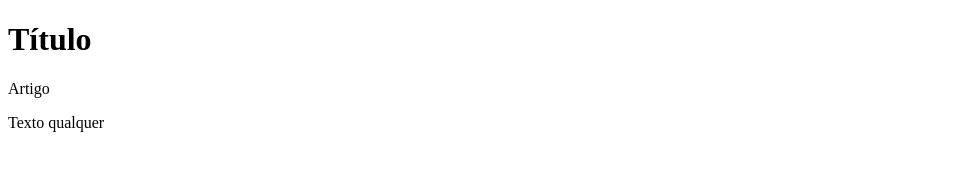
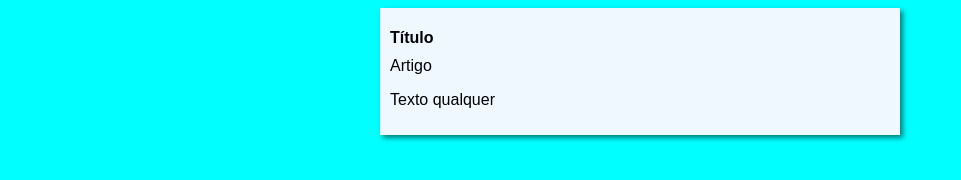
Before and after one commit to WelingtonPanzarini/aula-071023, a plain HTML site: page index.html in a window 1280 px wide. Shown: the whole page, without its empty margins (0-961 px from the left). Drawn offline with Linux system fonts and the light colour scheme; files that its build step writes are made by us from their sources.

Commit message:
estilo
Estilo no preograma

```diff
--- /dev/null
+++ b/estilos/style.css
@@ -0,0 +1,17 @@
+*{
+    font-family: Arial, Helvetica, sans-serif;
+    font-size: 16px;
+}
+
+body{
+    background-color: aqua;
+
+}
+
+main{
+    background-color: aliceblue;
+    width: 500px;
+    margin: auto;
+    padding: 10px;
+    box-shadow: 3px 3px 5px rgba(0, 0, 0, .5);
+}
--- a/index.html
+++ b/index.html
@@ -5,6 +5,7 @@
     <meta charset="UTF-8">
     <meta name="viewport" content="width=device-width, initial-scale=1.0">
     <title>Título do Sitet</title>
+    <link rel="stylesheet" href="style.css">
 </head>
 
 <body>
```
